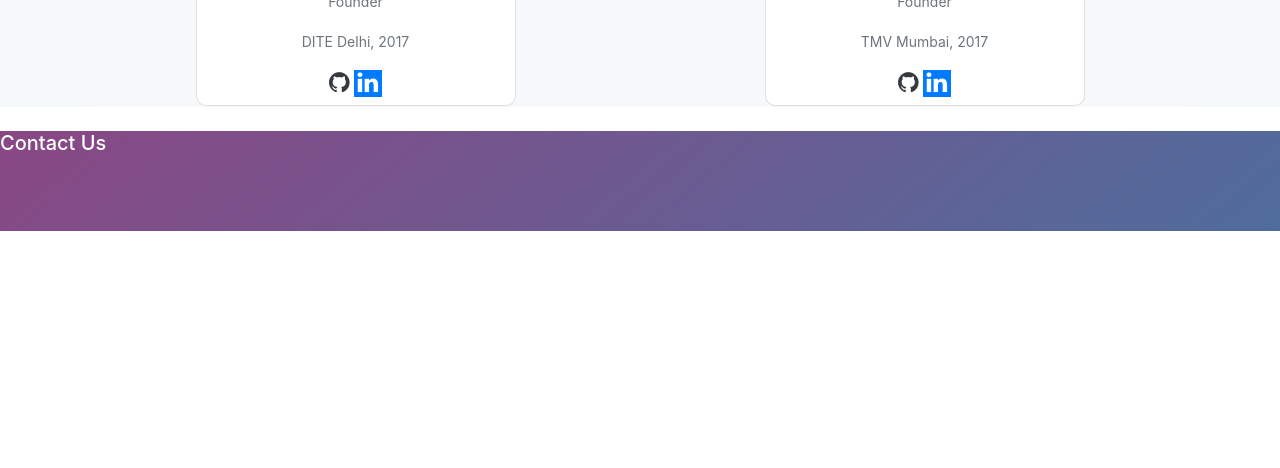
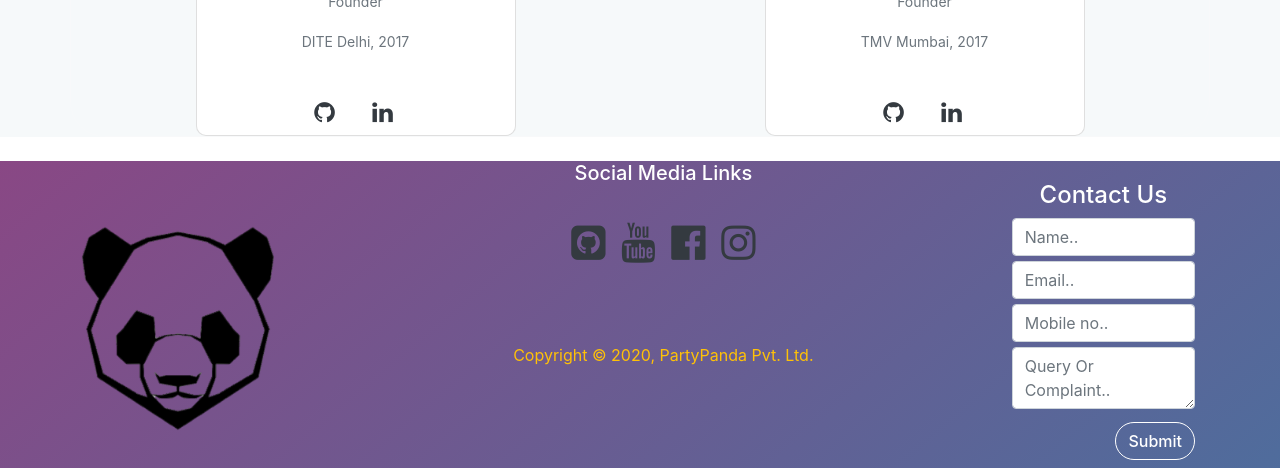
Before and after one commit to attainu/Ganesh-Manoj-PartyPanda-au4, a React (Create React App) app in the folder client/: page / in a window 1280 px wide. Shown: the part 2456-2924 px from the top of the page. Before the commit the page ends 2687 px from the top, so only its background shows below. Built offline with nearby package versions, Linux system fonts and the light colour scheme; the HTML template or start-up script is replaced by a standard one.

Commit message:
homepage with footer created

```diff
--- a/client/src/Components/Footer.js
+++ b/client/src/Components/Footer.js
@@ -1,13 +1,33 @@
 import React from 'react';
 import "./../style/footer.css";
+import Animal from "./../images/animal.png"
 
 class Footer extends React.Component{
     render(){
         return(
             <div class="footer mt-4">
-                <div class="footer-left">
-                    <h5> Contact Us</h5>
-
+                <div className="col-md-2" id="footer-left">
+                    <h4 className="text-center">Contact Us</h4>
+                    <form  id="contact-form" >
+                        <input className="form-control" type="text"  placeholder="Name.."/>
+                        <input className="form-control" type="email" placeholder="Email.."/>
+                        <input className="form-control" type="number" placeholder="Mobile no.."/>
+                        <textarea className="form-control" placeholder="Query Or Complaint.."/>
+                        <button className="btn border border-white mt-2" style={{"border-radius":"25px","float":"right"}}>Submit</button>
+                    </form>
+                </div>
+                <div id="footer-right">
+                    <img src={Animal} id="footer-img" alt=""/>
+                </div>
+                <div id="footer-center">
+                    <h5>Social Media Links</h5>
+                    <div >
+                        <a href="#" className="text-dark"><i class="fa fa-github-square" aria-hidden="true"></i></a>
+                        <a href="#" className="text-dark"><i class="fa fa-youtube" aria-hidden="true"></i></a>
+                        <a href="#" className="text-dark"><i class="fa fa-facebook-official" aria-hidden="true"></i></a>
+                        <a href="#" className="text-dark"><i class="fa fa-instagram" aria-hidden="true"></i></a>
+                    </div>
+                    <p className="text-warning" style={{"margin-top":"80px"}}>Copyright © 2020, PartyPanda Pvt. Ltd.</p>
                 </div>
             </div>
         )
--- a/client/src/Components/Home.js
+++ b/client/src/Components/Home.js
@@ -235,7 +235,7 @@ class Home extends React.Component {
                         ></i>
                       </a>
                       <a
-                        className="bg-primary text-white px-1"
+                        className=" text-dark px-1"
                         href="https://www.linkedin.com/in/manoj-kumar-119883193"
                         target="_blank"
                         rel="noopener noreferrer"
@@ -282,7 +282,7 @@ class Home extends React.Component {
                         ></i>
                       </a>
                       <a
-                        className="bg-primary text-white px-1"
+                        className=" text-dark px-1"
                         href="https://www.linkedin.com/in/ganesh-dasari-786096172/"
                         rel="noopener noreferrer"
                         target="_blank"
--- a/client/src/style/footer.css
+++ b/client/src/style/footer.css
@@ -4,7 +4,38 @@
     rgba(127, 56, 122, 0.92) 0,
     rgba(64, 96, 148, 0.92)
   );
-    height:100px;
+    height:310px;
     width:100%;
     color:white;
 }
+
+.form-control{
+    margin-bottom: 5px;
+}
+
+#footer-left{
+    float:right;
+    margin-right: 70px;
+    margin-top:20px
+}
+
+#footer-right{
+    float:left
+}
+
+#footer-img{
+    width:300px;
+    margin-top:50px;
+    margin-left:30px
+}
+
+#footer-center{
+    float: center;
+    text-align: center
+}
+
+.fa {
+    font-size: 40px;
+    width:50px;
+    margin-top: 30px;
+}
```
